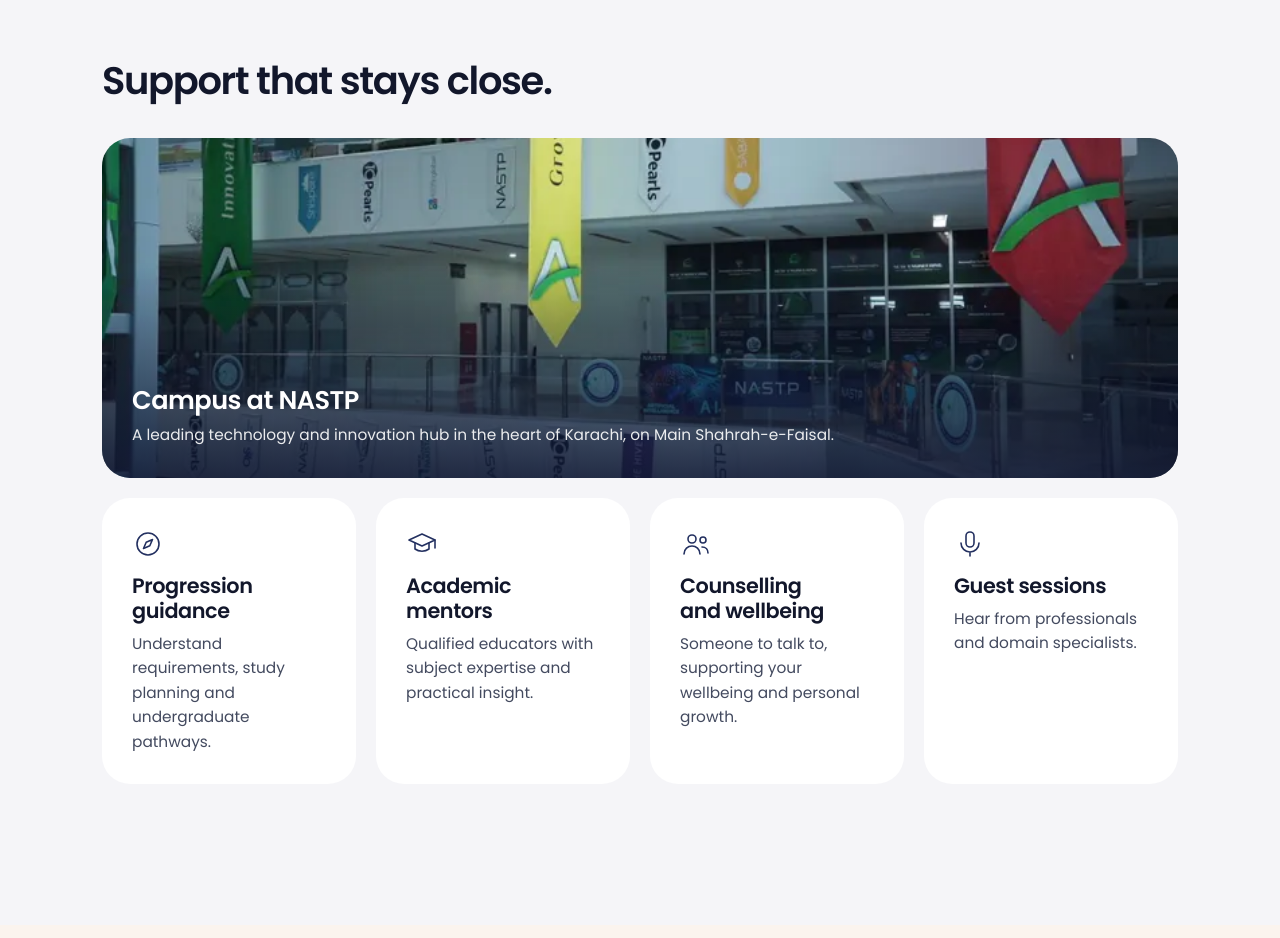
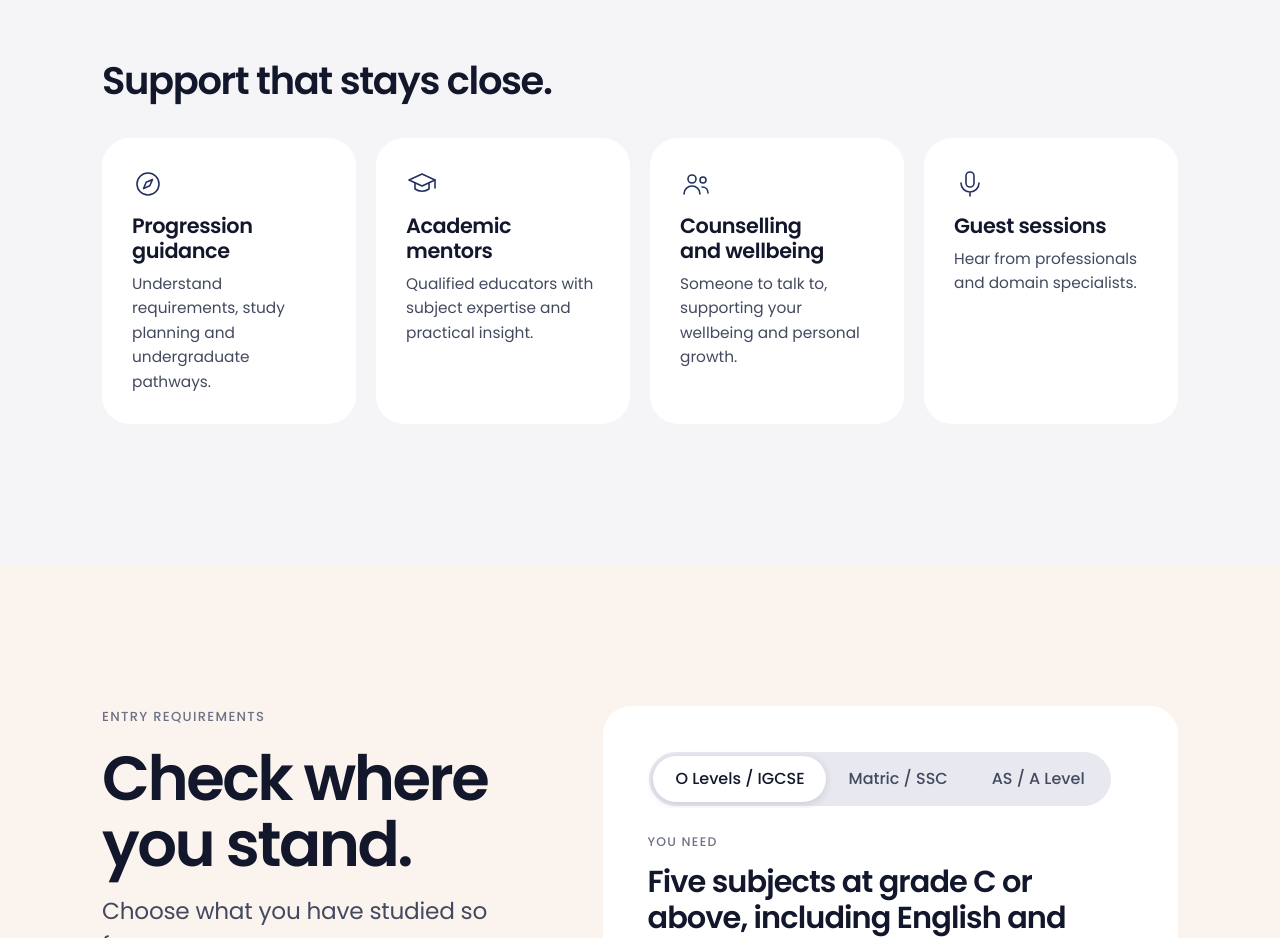
Before and after one commit to lincolnedusoftware-hue/lif-website, a plain HTML site: page index.html in a window 1280 px wide. Shown: the part 9240-10178 px from the top of the page. Drawn offline with Linux system fonts and the light colour scheme.

Commit message:
Remove the Campus at NASTP block from the support section
Co-Authored-By: Claude Fable 5.2 <noreply@anthropic.com>
Claude-Session: https://claude.ai/code/session_01JkqpYsd7FNLAQheoFm3eM6

```diff
--- a/index.html
+++ b/index.html
@@ -897,10 +897,6 @@ button{font:inherit;color:inherit;cursor:pointer}
 
     <h3 class="sub" data-r>Support that stays close.</h3>
     <div class="bento">
-      <div class="big" data-r>
-        <img src="assets/img/ph/h7f-800.webp" width="800" height="450" alt="The NASTP atrium" loading="lazy">
-        <h3>Campus at NASTP</h3><p>A leading technology and innovation hub in the heart of Karachi, on Main Shahrah-e-Faisal.</p>
-      </div>
       <div data-r style="--d:.06s">
         <svg viewBox="0 0 32 32" aria-hidden="true"><circle cx="16" cy="16" r="11"/><path d="M20.5 11.5l-2.7 6.3-6.3 2.7 2.7-6.3z"/></svg>
         <h3>Progression guidance</h3><p>Understand requirements, study planning and undergraduate pathways.</p>
```
Also changed, not shown: assets/img/ph/h7f-800.webp (deleted).
